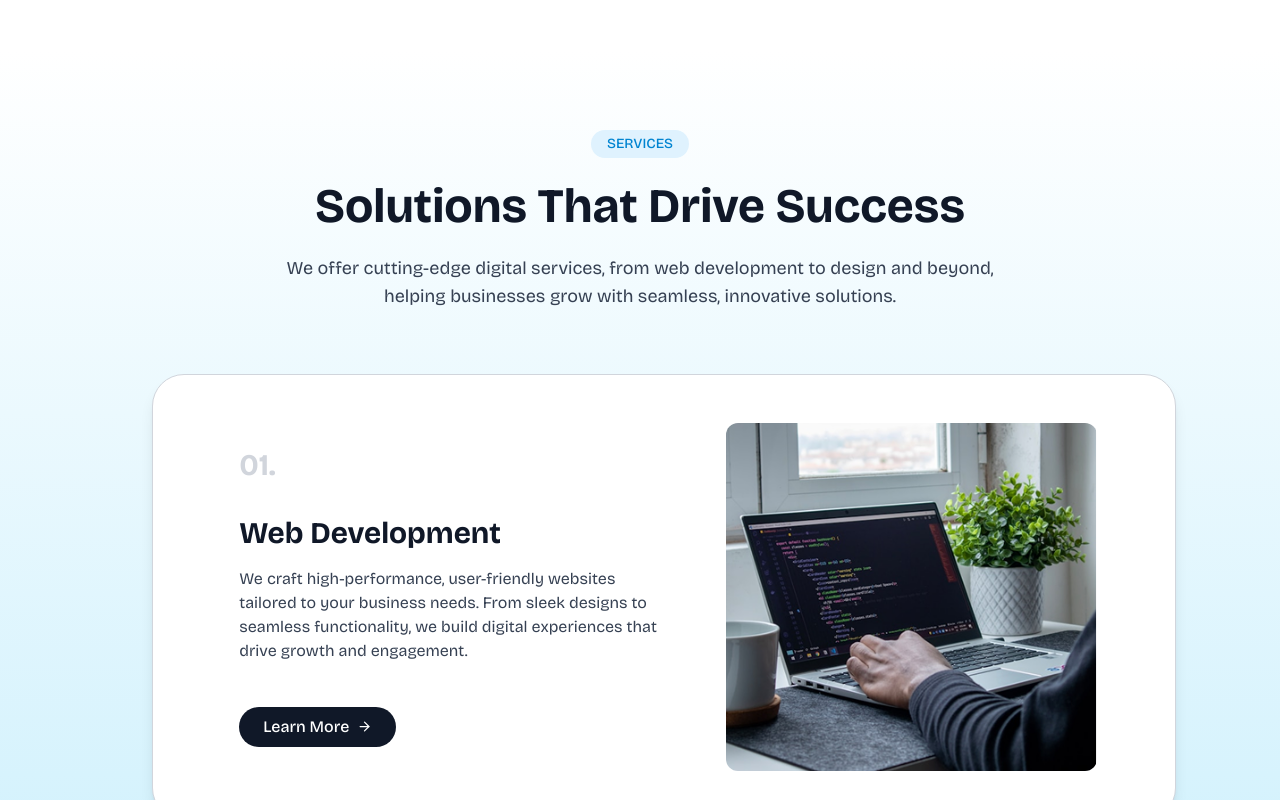
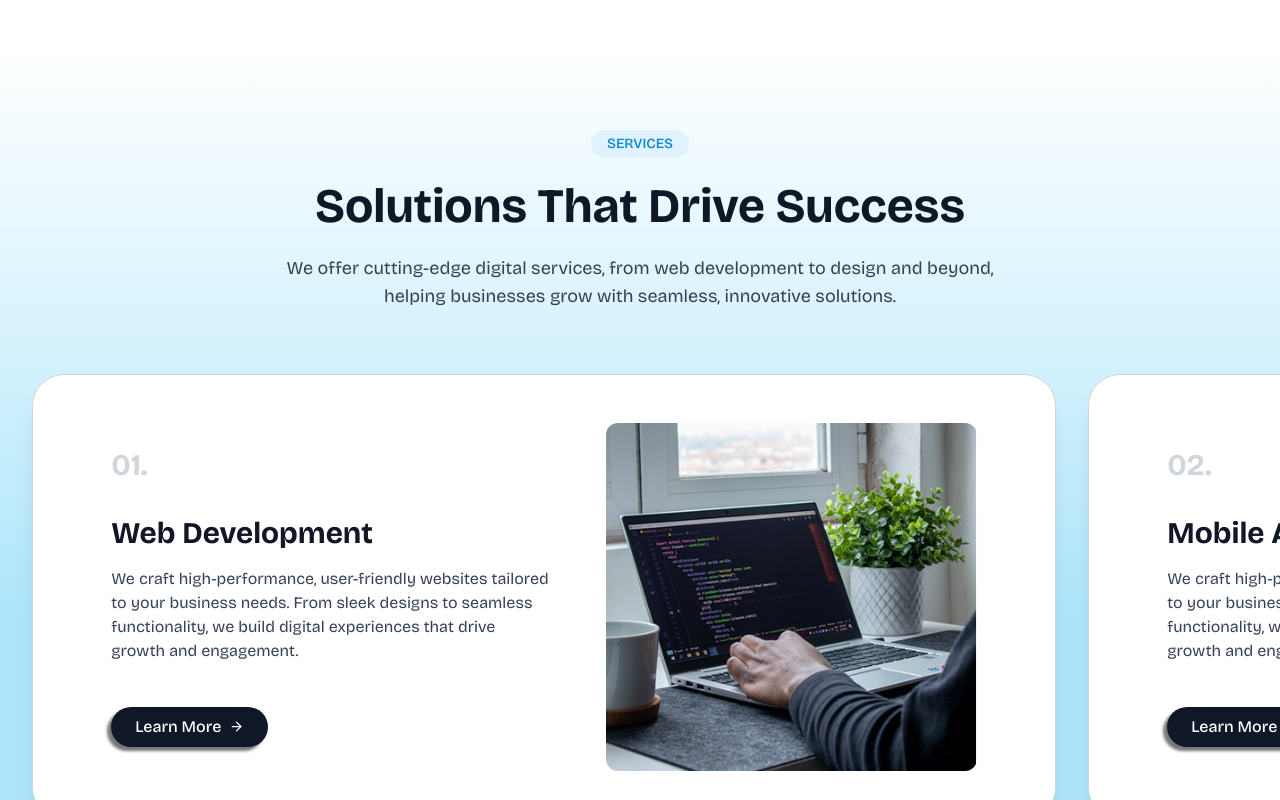
Before and after one commit to mrx7355608/prodek, a Next.js app: page / in a window 1280 px wide. Shown: the part 1480-2280 px from the top of the page. Built offline with nearby package versions, Linux system fonts and the light colour scheme.

Commit message:
completed services section

```diff
--- a/src/app/components/Services-Section.tsx
+++ b/src/app/components/Services-Section.tsx
@@ -1,9 +1,8 @@
 "use client";
 
-import { useState, useRef, useEffect } from "react";
-import Image from "next/image";
+import { useRef } from "react";
 import { motion, useInView } from "framer-motion";
-import { ArrowRight, ChevronLeft, ChevronRight } from "lucide-react";
+import ServicesList from "./services/ServicesList";
 
 // Service card data
 const services = [
@@ -38,29 +37,8 @@ const services = [
 ];
 
 export default function ServicesSection() {
-  const [currentIndex, setCurrentIndex] = useState(0);
   const ref = useRef(null);
   const isInView = useInView(ref, { once: true, amount: 0.2 });
-
-  // Automatically slide to the next service every 3 seconds
-  useEffect(() => {
-    const interval = setInterval(() => {
-      setCurrentIndex((prevIndex) => (prevIndex + 1) % services.length);
-    }, 3000);
-
-    // Clear interval on component unmount
-    return () => clearInterval(interval);
-  }, []);
-
-  const nextSlide = () => {
-    setCurrentIndex((prevIndex) => (prevIndex + 1) % services.length);
-  };
-
-  const prevSlide = () => {
-    setCurrentIndex(
-      (prevIndex) => (prevIndex - 1 + services.length) % services.length,
-    );
-  };
 
   return (
     <section
@@ -71,7 +49,7 @@ export default function ServicesSection() {
           "linear-gradient(to bottom, #FFFFFF 0%, #D7F3FD 32%, #AEE6FB 64%)",
       }}
     >
-      <div className="container mx-auto px-4 md:px-6">
+      <div className="overflow-hidden">
         <motion.div
           className="text-center mb-16"
           initial={{ opacity: 0, y: 20 }}
@@ -91,89 +69,8 @@ export default function ServicesSection() {
           </p>
         </motion.div>
 
-        <motion.div
-          initial={{ opacity: 0, y: 50 }}
-          animate={isInView ? { opacity: 1, y: 0 } : { opacity: 0, y: 50 }}
-          transition={{ duration: 0.7, delay: 0.5 }}
-          className="relative w-[100vw]"
-        >
-          {services.map((service) => (
-            <div
-              className="max-w-5xl border border-gray-300 mx-auto rounded-4xl bg-white p-8 shadow-lg"
-              key={service.id}
-            >
-              <div
-                className="flex transition-transform duration-1000 ease-in-out w-full h-full"
-                // style={{ transform: `translateX(-${currentIndex * 100}%)` }}
-              >
-                {/* SERVICE */}
-                <div className="w-full flex gap-8 justify-center p-4">
-                  <div className="flex flex-col justify-start w-1/2 p-6 pl-2">
-                    <h3 className="text-3xl font-bold text-gray-300 mb-8">
-                      0{service.id}.
-                    </h3>
-                    <h3 className="text-3xl font-bold mb-4 text-gray-900">
-                      {service.title}
-                    </h3>
-                    <p className="text-gray-700 mb-5">
-                      We craft high-performance, user-friendly websites tailored
-                      to your business needs. From sleek designs to seamless
-                      functionality, we build digital experiences that drive
-                      growth and engagement.
-                    </p>
-                    <button className="flex items-center gap-2 mt-6 self-start bg-gray-900 font-medium text-white px-6 py-2 rounded-full cursor-pointer hover:bg-gray-800">
-                      Learn More
-                      <ArrowRight size={15} />
-                    </button>
-                  </div>
-                  <div className="relative h-64 md:h-full rounded-xl w-[40%] overflow-hidden p-8">
-                    <Image
-                      src={service.image || "/placeholder.svg"}
-                      alt={service.title}
-                      fill
-                      className="object-cover"
-                    />
-                  </div>
-                </div>
-              </div>
-            </div>
-          ))}
-
-          {/* Previous and next buttons */}
-          <button
-            onClick={prevSlide}
-            className="absolute left-0 top-1/2 -translate-y-1/2 -translate-x-1/2 bg-white rounded-full p-3 shadow-lg hover:bg-gray-100 transition-colors z-10"
-            aria-label="Previous service"
-          >
-            <ChevronLeft className="w-6 h-6 text-gray-800" />
-          </button>
-
-          <button
-            onClick={nextSlide}
-            className="absolute right-0 top-1/2 -translate-y-1/2 translate-x-1/2 bg-white rounded-full p-3 shadow-lg hover:bg-gray-100 transition-colors z-10"
-            aria-label="Next service"
-          >
-            <ChevronRight className="w-6 h-6 text-gray-800" />
-          </button>
-
-          {/* Slide indicators */}
-          <div className="flex justify-center mt-6 space-x-2">
-            {services.map((_, index) => (
-              <button
-                key={index}
-                onClick={() => setCurrentIndex(index)}
-                className={`w-3 h-3 rounded-full transition-colors ${
-                  currentIndex === index ? "bg-sky-600" : "bg-gray-300"
-                }`}
-                aria-label={`Go to slide ${index + 1}`}
-              />
-            ))}
-          </div>
-
-          <div className="text-center mt-4 text-gray-600">
-            {currentIndex + 1} / {services.length}
-          </div>
-        </motion.div>
+        {/* LIST OF SERVICES */}
+        <ServicesList isInView={isInView} services={services} />
       </div>
     </section>
   );
--- /dev/null
+++ b/src/app/components/services/ServicesList.tsx
@@ -0,0 +1,102 @@
+import { useState, useRef } from "react";
+import { motion } from "framer-motion";
+import { ArrowRight } from "lucide-react";
+import Image from "next/image";
+
+interface Props {
+  services: any[];
+  isInView: boolean;
+}
+
+export default function ServicesList({ services, isInView }: Props) {
+  const [isDragging, setIsDragging] = useState(false);
+  const [startX, setStartX] = useState(0);
+  const [scrollLeft, setScrollLeft] = useState(0);
+  const scrollRef = useRef<HTMLDivElement>(null);
+
+  const handleWheel = (e) => {
+    const container = scrollRef.current;
+    if (container) {
+      // Prevent vertical scroll
+      e.preventDefault();
+      container.scrollLeft += e.deltaY * 3;
+    }
+  };
+
+  const handleMouseDown = (e) => {
+    if (!scrollRef.current) {
+      return;
+    }
+
+    setIsDragging(true);
+    setStartX(e.pageX - scrollRef.current.offsetLeft * 8);
+    setScrollLeft(scrollRef.current.scrollLeft);
+  };
+
+  const handleMouseLeave = () => setIsDragging(false);
+  const handleMouseUp = () => setIsDragging(false);
+
+  const handleMouseMove = (e) => {
+    if (!isDragging) return;
+    e.preventDefault();
+    const x = e.pageX - scrollRef.current!.offsetLeft;
+    const walk = (x - startX) * 1.5; // scroll speed
+    scrollRef.current!.scrollLeft = scrollLeft - walk;
+  };
+  return (
+    <motion.div
+      initial={{ opacity: 0, y: 50 }}
+      animate={isInView ? { opacity: 1, y: 0 } : { opacity: 0, y: 50 }}
+      transition={{ duration: 0.7, delay: 0.5 }}
+      className={`w-[100vw] p-8 pt-0 flex overflow-scroll gap-8 scroll-smooth ${isDragging ? "cursor-grab" : "cursor-normal"}`}
+      onMouseDown={handleMouseDown}
+      onMouseLeave={handleMouseLeave}
+      onMouseUp={handleMouseUp}
+      onMouseMove={handleMouseMove}
+      onWheel={handleWheel}
+      ref={scrollRef}
+    >
+      {services.map((service) => (
+        <div
+          className="min-w-5xl border border-gray-300 mx-auto rounded-4xl bg-white p-8 shadow-xl"
+          key={service.id}
+        >
+          <div className="flex transition-transform duration-1000 ease-in-out w-full h-full">
+            {/* SERVICE */}
+            <div className="relative w-full flex gap-8 justify-center p-4">
+              {/* SERIVCE DETAILS */}
+              <div className="flex flex-col justify-start w-1/2 p-6 pl-0">
+                <h3 className="text-3xl font-bold text-gray-300 mb-8">
+                  0{service.id}.
+                </h3>
+                <h3 className="text-3xl font-bold mb-4 text-gray-900">
+                  {service.title}
+                </h3>
+                <p className="text-gray-700 mb-5">
+                  We craft high-performance, user-friendly websites tailored to
+                  your business needs. From sleek designs to seamless
+                  functionality, we build digital experiences that drive growth
+                  and engagement.
+                </p>
+                <button className="my-dark-shadow flex items-center gap-2 mt-6 self-start bg-gray-900 font-medium text-white px-6 py-2 rounded-full cursor-pointer hover:bg-gray-800">
+                  Learn More
+                  <ArrowRight size={15} />
+                </button>
+              </div>
+
+              {/* IMAGE */}
+              <div className="relative h-64 md:h-full rounded-xl w-[40%] overflow-hidden p-8">
+                <Image
+                  src={service.image || "/placeholder.svg"}
+                  alt={service.title}
+                  fill
+                  className="object-cover"
+                />
+              </div>
+            </div>
+          </div>
+        </div>
+      ))}
+    </motion.div>
+  );
+}
--- a/src/app/globals.css
+++ b/src/app/globals.css
@@ -35,3 +35,7 @@ body {
 .my-shadow {
   box-shadow: -4px 6px 4px 0px #9ce6ff;
 }
+
+.my-dark-shadow {
+  box-shadow: -4px 4px 3px 0px #777;
+}
```
